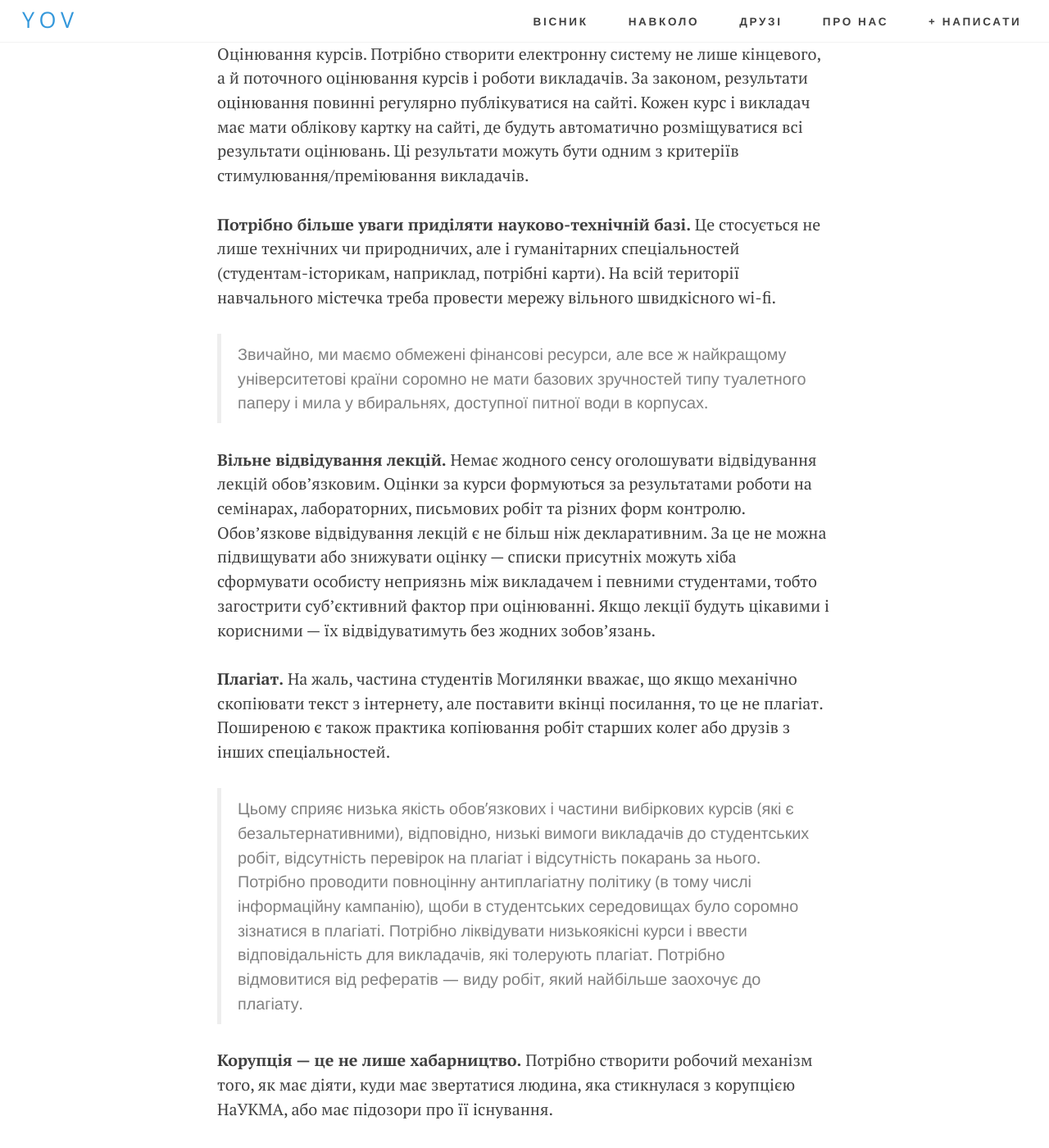
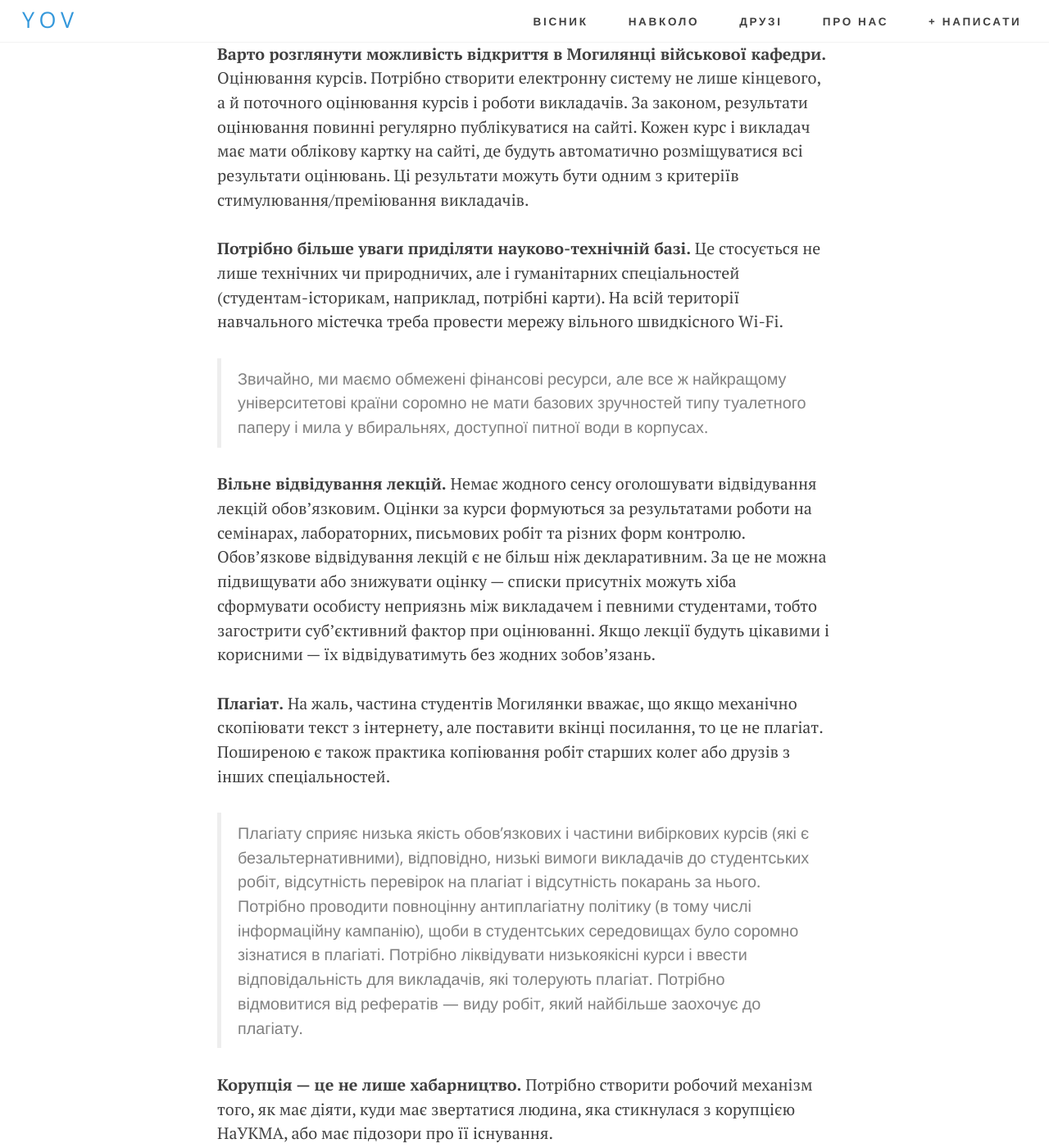
Before and after one commit to boretskyi/boretskyi.github.io, a Jekyll site: the page built from _posts/2015-08-28-students-open-letter.md, in a window 1280 px wide and 1400 px high, scrolled down 1899 px. Shown: the whole window at 82% size. Built offline with Jekyll 4.4.1, drawn with Linux system fonts in a browser that asks for light colours; nearby versions of some CDN libraries; comment, search, counter and statistics services are not loaded; some of the changed text lies outside the part shown.

Commit message:
Subtle changes to open letter

```diff
--- a/_posts/2015-08-28-students-open-letter.md
+++ b/_posts/2015-08-28-students-open-letter.md
@@ -1,7 +1,7 @@
 ---
 layout: post
 tags:
-  — community
+  - — community
 published: true
 title: Лист могилянському султану
 subtitle: "Студентський план дій новому президентові Могилянки. Напрацьований за підсумками студентської дискусії 13 листопада 2014 року, за 4 дні до виборів президента"
@@ -10,6 +10,7 @@
 image: /media/mohyla_sultan/zaporogci2.jpg
 featured: true
 ---
+
 
 ## Студентський план дій новому президентові Могилянки
 
@@ -22,7 +23,8 @@
 Потрібно **зменшити кількість осіб в навчальній групі:** 25 осіб на семінарському занятті — це профанація навчання.
 
 **Треба відмовитися від практики, коли кафедра чи університет централізовано записує всіх студентів на вибіркові дисципліни.**
-Варто заохочувати збільшення кількості англомовних курсів на бакалавраті. Окрім цього, необхідно працювати над збільшенням кількості іноземних мов, вивчення яких є безкоштовним.
+
+Варто заохочувати **збільшення кількості англомовних курсів** на бакалавраті. Окрім цього, необхідно працювати над збільшенням кількості іноземних мов, вивчення яких є безкоштовним.
 
 Потрібно створити **механізм перезарахування прослуханих закордоном курсів** (за програмами обміну), навіть якщо вони не відповідають курсам, які передбачені навчальним планом в Могилянці.
 
@@ -33,7 +35,7 @@
 **Варто розглянути можливість відкриття в Могилянці військової кафедри.**
 Оцінювання курсів. Потрібно створити електронну систему не лише кінцевого, а й поточного оцінювання курсів і роботи викладачів. За законом, результати оцінювання повинні регулярно публікуватися на сайті. Кожен курс і викладач має мати облікову картку на сайті, де будуть автоматично розміщуватися всі результати оцінювань. Ці результати можуть бути одним з критеріїв стимулювання/преміювання викладачів.
 
-**Потрібно більше уваги приділяти науково-технічній базі.** Це стосується не лише технічних чи природничих, але і гуманітарних спеціальностей (студентам-історикам, наприклад, потрібні карти). На всій території навчального містечка треба провести мережу вільного швидкісного wi-fi.
+**Потрібно більше уваги приділяти науково-технічній базі.** Це стосується не лише технічних чи природничих, але і гуманітарних спеціальностей (студентам-історикам, наприклад, потрібні карти). На всій території навчального містечка треба провести мережу вільного швидкісного Wi-Fi.
 
 > Звичайно, ми маємо обмежені фінансові ресурси, але все ж найкращому університетові країни соромно не мати базових зручностей типу туалетного паперу і мила у вбиральнях, доступної питної води в корпусах.
 
@@ -41,7 +43,7 @@
 
 **Плагіат.** На жаль, частина студентів Могилянки вважає, що якщо механічно скопіювати текст з інтернету, але поставити вкінці посилання, то це не плагіат. Поширеною є також практика копіювання робіт старших колег або друзів з інших спеціальностей.
 
-> Цьому сприяє низька якість обов’язкових і частини вибіркових курсів (які є безальтернативними), відповідно, низькі вимоги викладачів до студентських робіт, відсутність перевірок на плагіат і відсутність покарань за нього.
+> Плагіату сприяє низька якість обов’язкових і частини вибіркових курсів (які є безальтернативними), відповідно, низькі вимоги викладачів до студентських робіт, відсутність перевірок на плагіат і відсутність покарань за нього.
 Потрібно проводити повноцінну антиплагіатну політику (в тому числі інформаційну кампанію), щоби в студентських середовищах було соромно зізнатися в плагіаті. Потрібно ліквідувати низькоякісні курси і ввести відповідальність для викладачів, які толерують плагіат. Потрібно відмовитися від рефератів — виду робіт, який найбільше заохочує до плагіату.
 
 **Корупція — це не лише хабарництво.** Потрібно створити робочий механізм того, як має діяти, куди має звертатися людина, яка стикнулася з корупцією НаУКМА, або має підозори про її існування.
```
